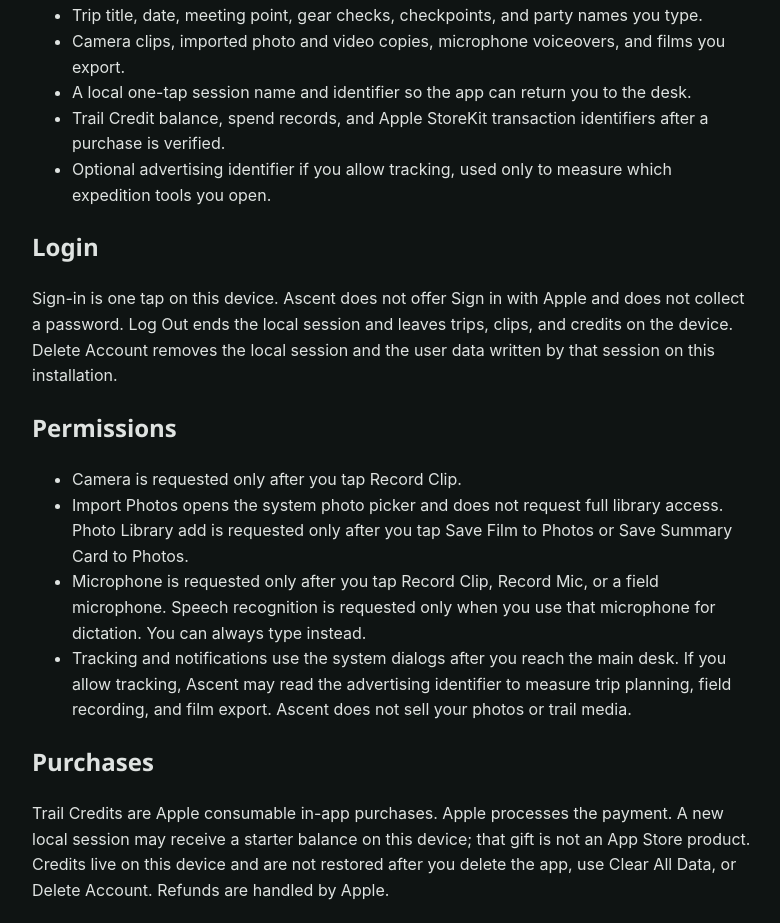
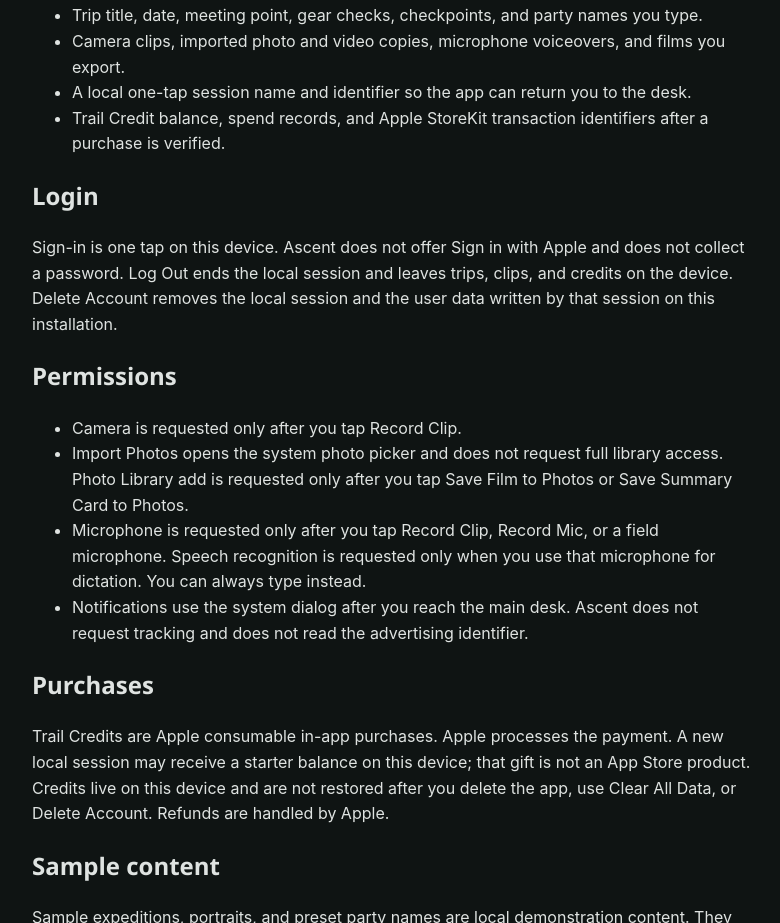
Before and after one commit to ascentdesk-app/ascentdesk-legal, a plain HTML site: page privacy-policy.html in a window 1280 px wide. Shown: the part 423-1346 px from the top of the page, without its empty margins (248-1028 px from the left). Drawn offline with Linux system fonts and the light colour scheme.

Commit message:
Remove tracking language from the Privacy Policy.

```diff
--- a/privacy-policy.html
+++ b/privacy-policy.html
@@ -21,7 +21,6 @@
 <li>Camera clips, imported photo and video copies, microphone voiceovers, and films you export.</li>
 <li>A local one-tap session name and identifier so the app can return you to the desk.</li>
 <li>Trail Credit balance, spend records, and Apple StoreKit transaction identifiers after a purchase is verified.</li>
-<li>Optional advertising identifier if you allow tracking, used only to measure which expedition tools you open.</li>
 </ul>
 
 <h2>Login</h2>
@@ -32,7 +31,7 @@
 <li>Camera is requested only after you tap Record Clip.</li>
 <li>Import Photos opens the system photo picker and does not request full library access. Photo Library add is requested only after you tap Save Film to Photos or Save Summary Card to Photos.</li>
 <li>Microphone is requested only after you tap Record Clip, Record Mic, or a field microphone. Speech recognition is requested only when you use that microphone for dictation. You can always type instead.</li>
-<li>Tracking and notifications use the system dialogs after you reach the main desk. If you allow tracking, Ascent may read the advertising identifier to measure trip planning, field recording, and film export. Ascent does not sell your photos or trail media.</li>
+<li>Notifications use the system dialog after you reach the main desk. Ascent does not request tracking and does not read the advertising identifier.</li>
 </ul>
 
 <h2>Purchases</h2>
```
